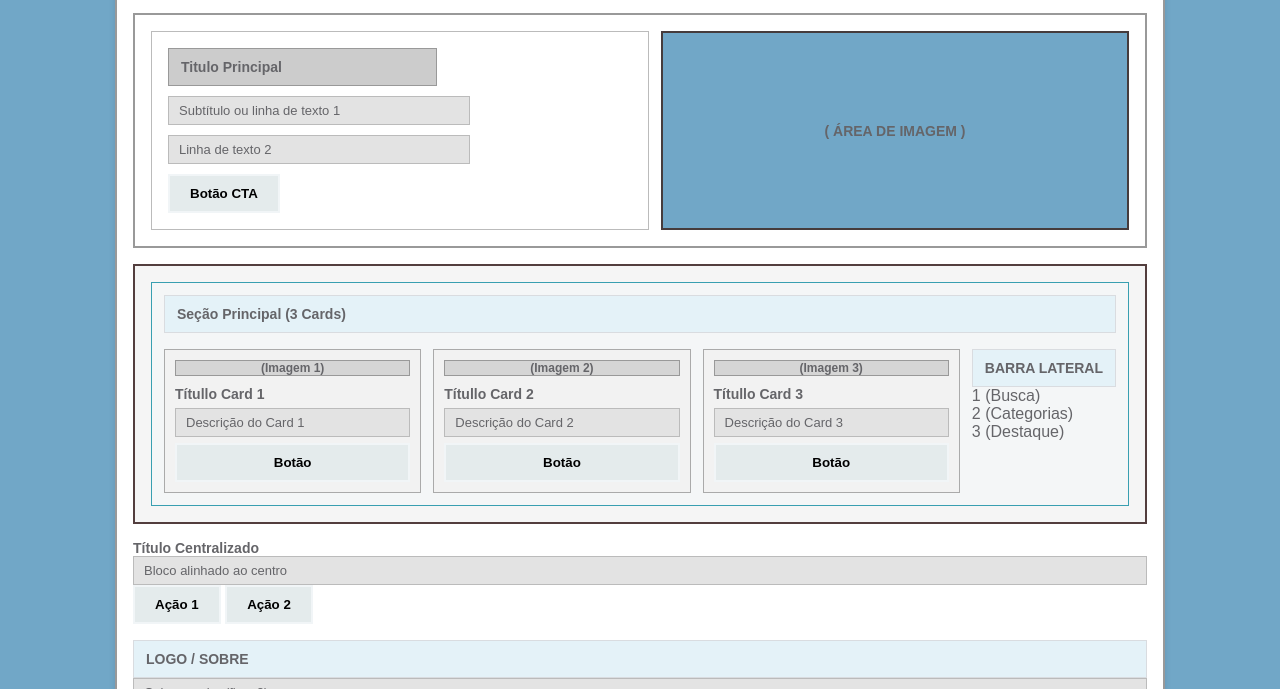
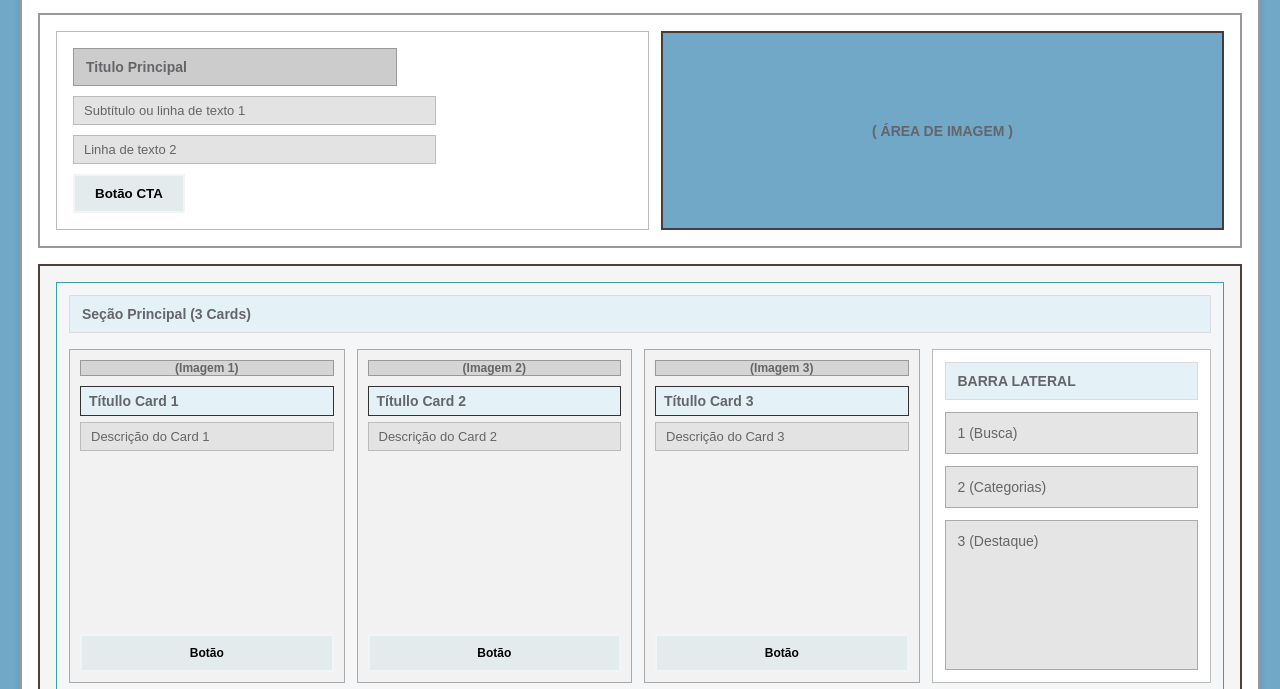
Before and after one commit to jcjoab22/-Atividade-fixa-o-flexbox, a plain HTML site: page index.html in a window 1280 px wide. Shown: the part 111-800 px from the top of the page. Drawn offline with Linux system fonts and the light colour scheme.

Commit message:
continuando com o andamendo do trabalho

```diff
--- a/style.css
+++ b/style.css
@@ -12,7 +12,6 @@ body {
 }
 
 .container {
-    max-width: 1050px;
     margin: auto;
     background: #fff;
     padding: 16px;
@@ -175,3 +174,59 @@ a {
     font-weight: bold;
     margin-bottom: 4px;
 }
+
+.card h4 {
+    background : #e4f2f8;
+    border: 1px solid #333;
+    padding: 6px 8px;
+}
+
+.card button {
+    width: 100%;
+    margin-top: auto;
+    font-size: 12px;
+}
+
+.sidebar {
+    display: flex;
+    flex-direction: column;
+    flex: 1;
+    gap: 12px;
+    padding: 12px;
+    border: 1px solid #bbb;
+    background:#ffff
+ }
+
+ .widget {
+    background: #e5e5e5;
+    border: 1px solid #aaa;
+    padding: 12px;
+    font-size: 14px;
+ }
+
+ .widget-large {
+    flex: 1;
+    min-height: 150px;
+ }
+
+ .Destaques {
+    display: flex;
+    flex-direction: column;
+    justify-content: center;
+    gap: 8px;
+    min-height: 185px;
+    padding: 20px;
+    background: #e4f2f8;
+    border: 2px solid #d9dce0;
+ }
+
+ .Destaque h2 {
+    background: #e4f2f8;
+    border: 1px solid #d9dce0;
+    padding: 10px 24px;
+ }
+
+ .Destaques p {
+    background: #e4f2f8;
+    padding: 6px 10px;
+ }
```
